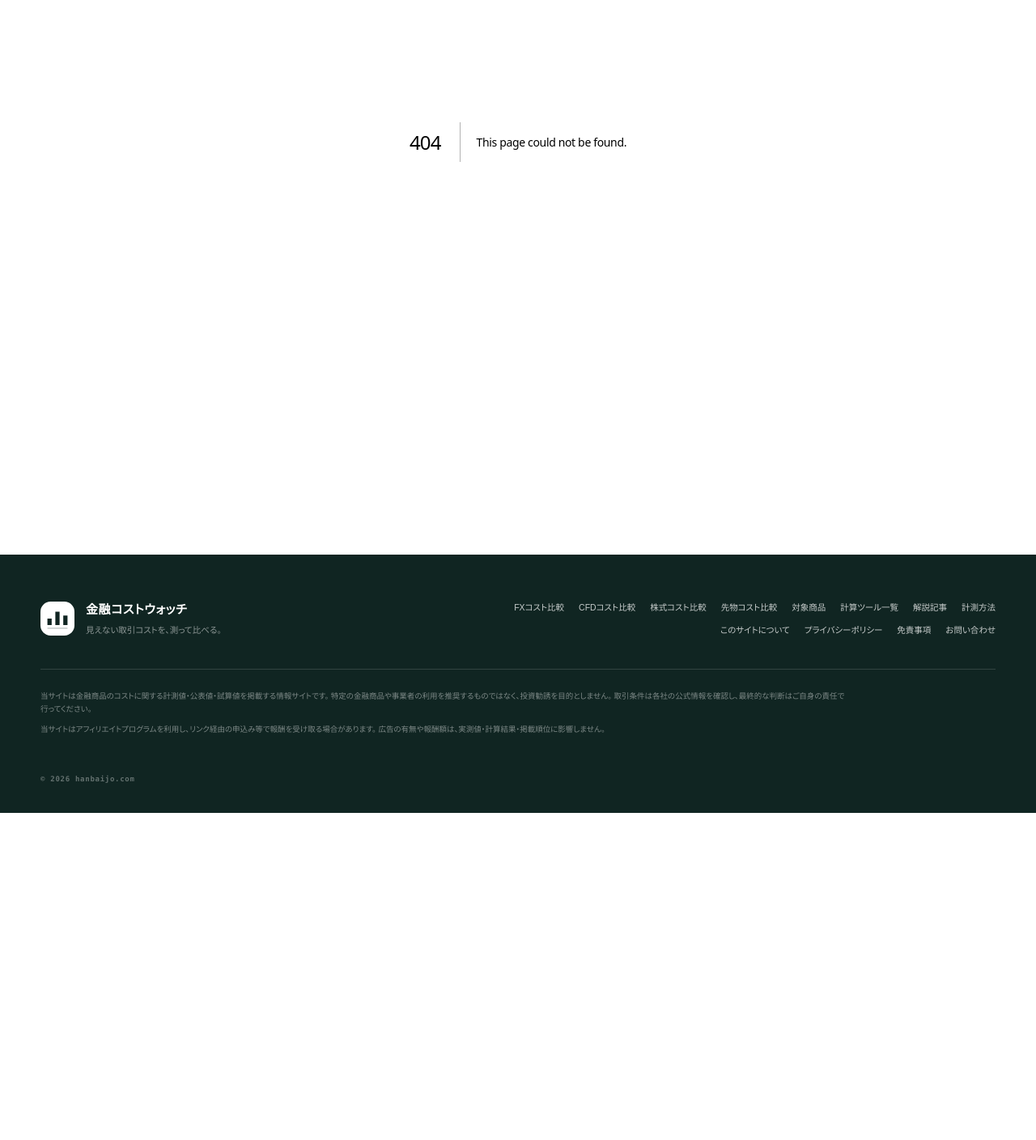
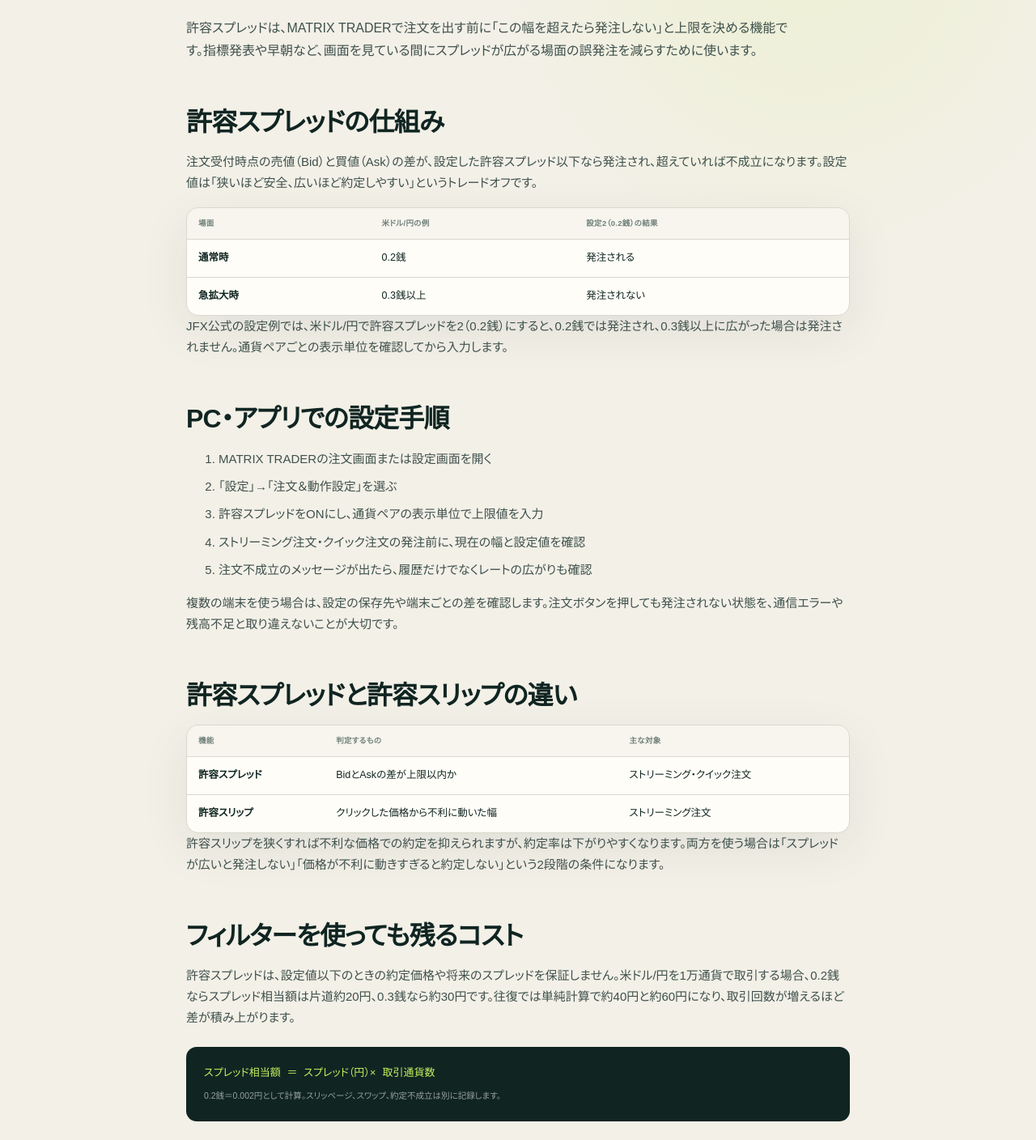
Before and after one commit to mrok18/hanbaijo, a Next.js app: page /articles/jfx-allowed-spread-setting in a window 1280 px wide. Before the commit this address had no page. Shown: the part 302-1710 px from the top of the page at 81% size. Before the commit the page ends 1306 px from the top, so only its background shows below. Built offline with nearby package versions, Linux system fonts and the light colour scheme.

Commit message:
Add JFX allowed spread setting guide

```diff
--- /dev/null
+++ b/app/articles/jfx-allowed-spread-setting/page.tsx
@@ -0,0 +1,73 @@
+import Link from 'next/link';
+import AffiliateOfferCard from '@/components/AffiliateOfferCard';
+import { AFFILIATE_OFFERS } from '@/lib/affiliates';
+
+export const metadata = {
+  title: 'JFX許容スプレッド設定とは？急拡大時の注文を止める方法',
+  description: 'JFX MATRIX TRADERの許容スプレッドを、許容スリップとの違い、設定手順、注文が不成立になる条件、米ドル円のコスト例から整理します。',
+};
+
+const faq = [
+  { q: '許容スプレッドはどの注文で使えますか？', a: 'JFX公式ではストリーミング注文とクイック注文で利用できます。成行・指値・逆指値などすべての注文に適用される機能ではありません。' },
+  { q: '設定値を超えたらどうなりますか？', a: '注文受付時のスプレッドが設定値より広い場合、注文は受け付けられません。注文履歴にも発注履歴が残らないため、約定しなかったことを別途確認します。' },
+  { q: '許容スプレッドと許容スリップは同じですか？', a: '別の条件です。許容スプレッドは売値と買値の差を、許容スリップはクリックしたレートから不利に動いた幅を判定します。両方を設定すると、より厳しい条件になることがあります。' },
+] as const;
+
+export default function Page() {
+  const jsonLd = { '@context': 'https://schema.org', '@graph': [
+    { '@type': 'Article', headline: metadata.title, description: metadata.description, datePublished: '2026-09-09', dateModified: '2026-09-09', mainEntityOfPage: 'https://hanbaijo.com/articles/jfx-allowed-spread-setting', author: { '@type': 'Organization', name: '金融コストウォッチ' }, publisher: { '@type': 'Organization', name: '金融コストウォッチ' } },
+    { '@type': 'FAQPage', mainEntity: faq.map((item) => ({ '@type': 'Question', name: item.q, acceptedAnswer: { '@type': 'Answer', text: item.a } })) },
+  ] };
+
+  return <article>
+    <script type="application/ld+json" dangerouslySetInnerHTML={{ __html: JSON.stringify(jsonLd).replace(/</g, '\\u003c') }} />
+    <p className="page-kicker">JFX / ORDER SETTINGS</p>
+    <h1>JFX許容スプレッド設定とは？<br />急拡大時の注文を止める方法</h1>
+    <p className="lede">許容スプレッドは、MATRIX TRADERで注文を出す前に「この幅を超えたら発注しない」と上限を決める機能です。指標発表や早朝など、画面を見ている間にスプレッドが広がる場面の誤発注を減らすために使います。</p>
+
+    <h2>許容スプレッドの仕組み</h2>
+    <p>注文受付時点の売値（Bid）と買値（Ask）の差が、設定した許容スプレッド以下なら発注され、超えていれば不成立になります。設定値は「狭いほど安全、広いほど約定しやすい」というトレードオフです。</p>
+    <div className="data-panel"><div className="table-scroll"><table className="rates comparison-table"><thead><tr><th>場面</th><th>米ドル/円の例</th><th>設定2（0.2銭）の結果</th></tr></thead><tbody>
+      <tr><td className="ex-name">通常時</td><td>0.2銭</td><td>発注される</td></tr>
+      <tr><td className="ex-name">急拡大時</td><td>0.3銭以上</td><td>発注されない</td></tr>
+    </tbody></table></div></div>
+    <p>JFX公式の設定例では、米ドル/円で許容スプレッドを2（0.2銭）にすると、0.2銭では発注され、0.3銭以上に広がった場合は発注されません。通貨ペアごとの表示単位を確認してから入力します。</p>
+
+    <h2>PC・アプリでの設定手順</h2>
+    <ol><li>MATRIX TRADERの注文画面または設定画面を開く</li><li>「設定」→「注文＆動作設定」を選ぶ</li><li>許容スプレッドをONにし、通貨ペアの表示単位で上限値を入力</li><li>ストリーミング注文・クイック注文の発注前に、現在の幅と設定値を確認</li><li>注文不成立のメッセージが出たら、履歴だけでなくレートの広がりも確認</li></ol>
+    <p>複数の端末を使う場合は、設定の保存先や端末ごとの差を確認します。注文ボタンを押しても発注されない状態を、通信エラーや残高不足と取り違えないことが大切です。</p>
+
+    <h2>許容スプレッドと許容スリップの違い</h2>
+    <div className="data-panel"><div className="table-scroll"><table className="rates comparison-table"><thead><tr><th>機能</th><th>判定するもの</th><th>主な対象</th></tr></thead><tbody>
+      <tr><td className="ex-name">許容スプレッド</td><td>BidとAskの差が上限以内か</td><td>ストリーミング・クイック注文</td></tr>
+      <tr><td className="ex-name">許容スリップ</td><td>クリックした価格から不利に動いた幅</td><td>ストリーミング注文</td></tr>
+    </tbody></table></div></div>
+    <p>許容スリップを狭くすれば不利な価格での約定を抑えられますが、約定率は下がりやすくなります。両方を使う場合は「スプレッドが広いと発注しない」「価格が不利に動きすぎると約定しない」という2段階の条件になります。</p>
+
+    <h2>フィルターを使っても残るコスト</h2>
+    <p>許容スプレッドは、設定値以下のときの約定価格や将来のスプレッドを保証しません。米ドル/円を1万通貨で取引する場合、0.2銭ならスプレッド相当額は片道約20円、0.3銭なら約30円です。往復では単純計算で約40円と約60円になり、取引回数が増えるほど差が積み上がります。</p>
+    <div className="formula-box"><code>スプレッド相当額 ＝ スプレッド（円）× 取引通貨数</code><small>0.2銭＝0.002円として計算。スリッページ、スワップ、約定不成立は別に記録します。</small></div>
+    <div className="callout"><strong>設定してもロスカットを防ぐ機能ではありません</strong><p>相場急変時はスプレッド拡大、レート配信停止、スリッページなどが起こる場合があります。許容スプレッドは新規・決済の発注条件を補助する機能で、損失や約定を保証するものではありません。</p></div>
+
+    <h2>発注前のチェックリスト</h2>
+    <ul><li>通貨ペアの通常スプレッドと、早朝・指標時の実績を確認した</li><li>許容スプレッドの入力単位（銭・pips）を確認した</li><li>許容スリップを別条件として設定・記録した</li><li>注文不成立時の再発注ルールを決めた</li><li>約定履歴と注文履歴を分けて確認できる</li></ul>
+
+    <h2>よくある質問</h2>
+    {faq.map((item) => <section key={item.q}><h3>{item.q}</h3><p>{item.a}</p></section>)}
+
+    <section className="article-sources" aria-labelledby="sources"><h2 id="sources">参照した公式資料</h2><ul>
+      <li><a href="https://www.jfx.co.jp/landing/tool_lp/" target="_blank" rel="noopener noreferrer">JFX「MATRIX TRADERの便利機能」</a></li>
+      <li><a href="https://www.jfx.co.jp/trading_rule/chuui_mt_c/" target="_blank" rel="noopener noreferrer">JFX「MATRIX TRADER お取引における注意点」</a></li>
+      <li><a href="https://www.jfx.co.jp/pdf/mt_net/net_a32.pdf" target="_blank" rel="noopener noreferrer">JFX「許容スプレッド」操作資料</a></li>
+      <li><a href="https://www.jfx.co.jp/trading_rule/spread/" target="_blank" rel="noopener noreferrer">JFX「MATRIX TRADERスプレッド情報」</a></li>
+      <li><a href="https://www.jfx.co.jp/trading_rule/executionrate/index.html" target="_blank" rel="noopener noreferrer">JFX「約定率について」</a></li>
+    </ul><p>設定仕様とスプレッド例は2026年9月9日に確認しました。条件や画面は変更される場合があるため、発注前に公式画面を確認してください。</p></section>
+
+    <p><Link href="/articles/jfx-quick-order-settings">JFXクイック注文の設定全体を見る →</Link></p>
+    <p><Link href="/articles/jfx-order-slippage-rules">成行・ストリーミング・逆指値の違いを見る →</Link></p>
+    <p><Link href="/articles/jfx-scalping-spread-cost">時間帯別スプレッドを円コストへ換算する →</Link></p>
+    <p><Link href="/tools/jfx-scalping-cost-calculator">JFX短期売買コスト計算機を使う →</Link></p>
+    <p><Link href="/fx/jfx">JFXの取引条件一覧へ →</Link></p>
+    <section className="article-affiliate" aria-label="JFXの広告"><AffiliateOfferCard offer={AFFILIATE_OFFERS.jfx} /><p className="affiliate-disclosure">JFXへの広告リンクです。申込み後に所定の取引条件を満たすと当サイトが報酬を受け取る場合があります。注文機能の説明と広告評価は分けて掲載しています。</p></section>
+  </article>;
+}
--- a/app/articles/posts.ts
+++ b/app/articles/posts.ts
@@ -1,4 +1,5 @@
 export const POSTS = [
+  { slug: 'jfx-allowed-spread-setting', category: 'FX・JFX', title: 'JFX許容スプレッド設定とは？急拡大時の注文を止める方法', desc: '許容スプレッドと許容スリップの違い、設定手順、注文不成立の条件、米ドル円のコスト例を整理する。' },
   { slug: 'matsui-fx-auto-trading-setting', category: 'FX自動売買・松井証券', title: 'MATSUI FX自動売買の設定方法｜レンジ・値幅・益出し幅を整理', desc: '注文レンジ、注文値幅、益出し幅、注文数量、運用停止ライン、最大100件の制限と必要資金の考え方を解説する。' },
   { slug: 'dmm-kabu-usd-shortage', category: '米国株・DMM 株', title: 'DMM 株の米ドル不足・立替金とは？強制為替取引と制限を解説', desc: '米ドル不足の原因、円貨・外貨決済、強制為替取引、取引・出金制限、解消方法を公式情報で整理する。' },
   { slug: 'dmm-kabu-us-dividend-tax', category: '米国株・DMM 株', title: 'DMM 株の米国株配当金と税金｜入金日・NISA・外国税額控除', desc: '米国10％と国内20.315％の課税、NISAの国内非課税、外国税額控除、ドル入金、入金反映日を整理する。' },
--- a/app/fx/jfx/page.tsx
+++ b/app/fx/jfx/page.tsx
@@ -22,6 +22,7 @@ export default function Page() {
     { href: '/articles/jfx-trading-hours-maintenance', title: 'JFXの取引時間とメンテナンス', description: '夏時間・冬時間、毎営業日の日締め、土日の注文受付を整理します。' },
     { href: '/articles/jfx-beginner-vs-matrix-trader', title: 'ビギナーFXとMATRIX TRADERを比較', description: '100通貨のミニ口座と1,000通貨の本口座を、取扱商品・分析環境まで比較します。' },
     { href: '/articles/jfx-account-opening-flow', title: 'JFXの口座開設に必要なもの', description: '本人確認・マイナンバー・審査・初回入金1万円から取引開始までを整理します。' },
+    { href: '/articles/jfx-allowed-spread-setting', title: '許容スプレッドの設定方法', description: 'スプレッド急拡大時に発注を止める条件と、許容スリップとの違いを整理します。' },
     { href: '/articles/jfx-quick-order-settings', title: 'JFXクイック注文の設定と注意点', description: '全決済、両建て、許容設定、決済pip差を発注前の確認順に整理します。' },
     { href: '/articles/jfx-order-slippage-rules', title: 'JFXの注文方法とスリッページ', description: '成行・ストリーミング・指値・逆指値を、価格のずれと注文不成立の違いから整理します。' },
     { href: '/articles/jfx-vs-dmm-fx', title: 'JFXとDMM FXを比較', description: '1,000通貨対応、米ドル円の時間帯別スプレッド、ロスカット基準を比較します。' },
```
